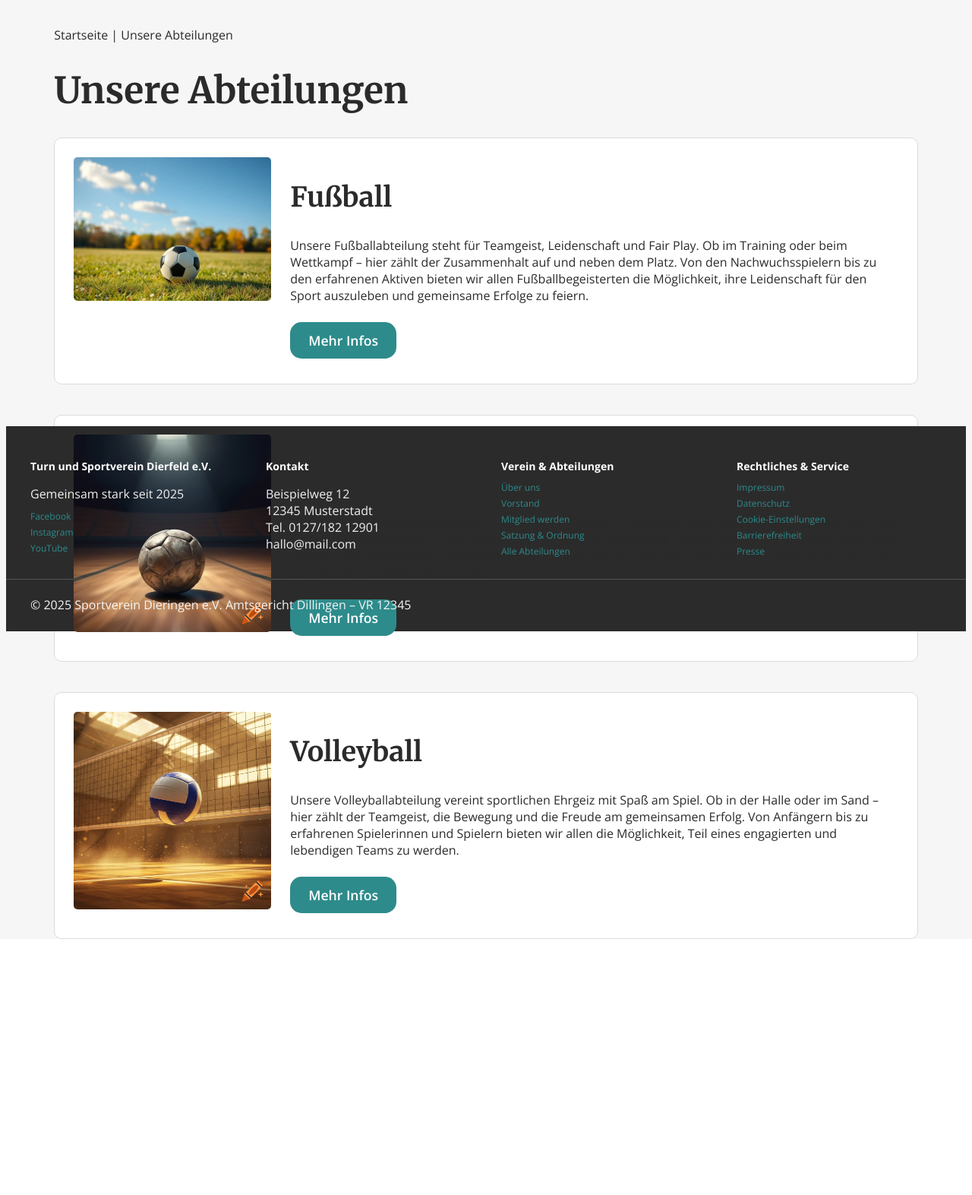
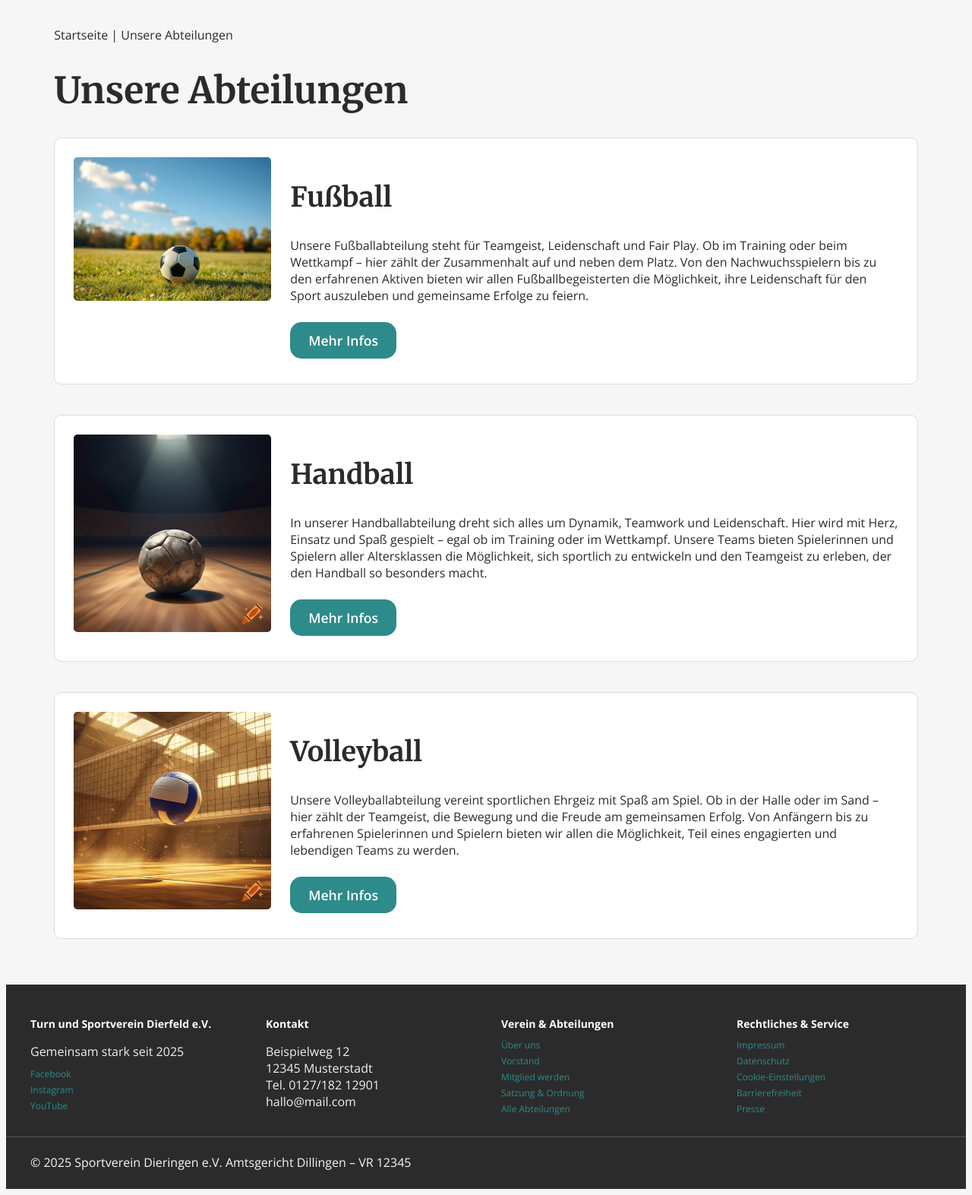
Before and after one commit to krausytin25/Website-Project-WebEngineering-tin25, a PHP site: page /src/Abteilungsseite.html in a window 1280 px wide. Shown: the part 100-1673 px from the top of the page at 76% size. Before the commit the page ends 1336 px from the top, so only its background shows below. Run offline with PHP 8.4, Linux system fonts and the light colour scheme.

Commit message:
gantertj-Abteilungsseite-html-css-save-main-ergänzt-hoehe-korrigiert

```diff
--- a/assets/css/abteilungsseite.css
+++ b/assets/css/abteilungsseite.css
@@ -6,7 +6,6 @@ body {
 .container {
     width: 90%;
     max-width: 1340px;
-    height: 522px;
     margin: 0 auto;
     padding: 20px 0;
 }
```
